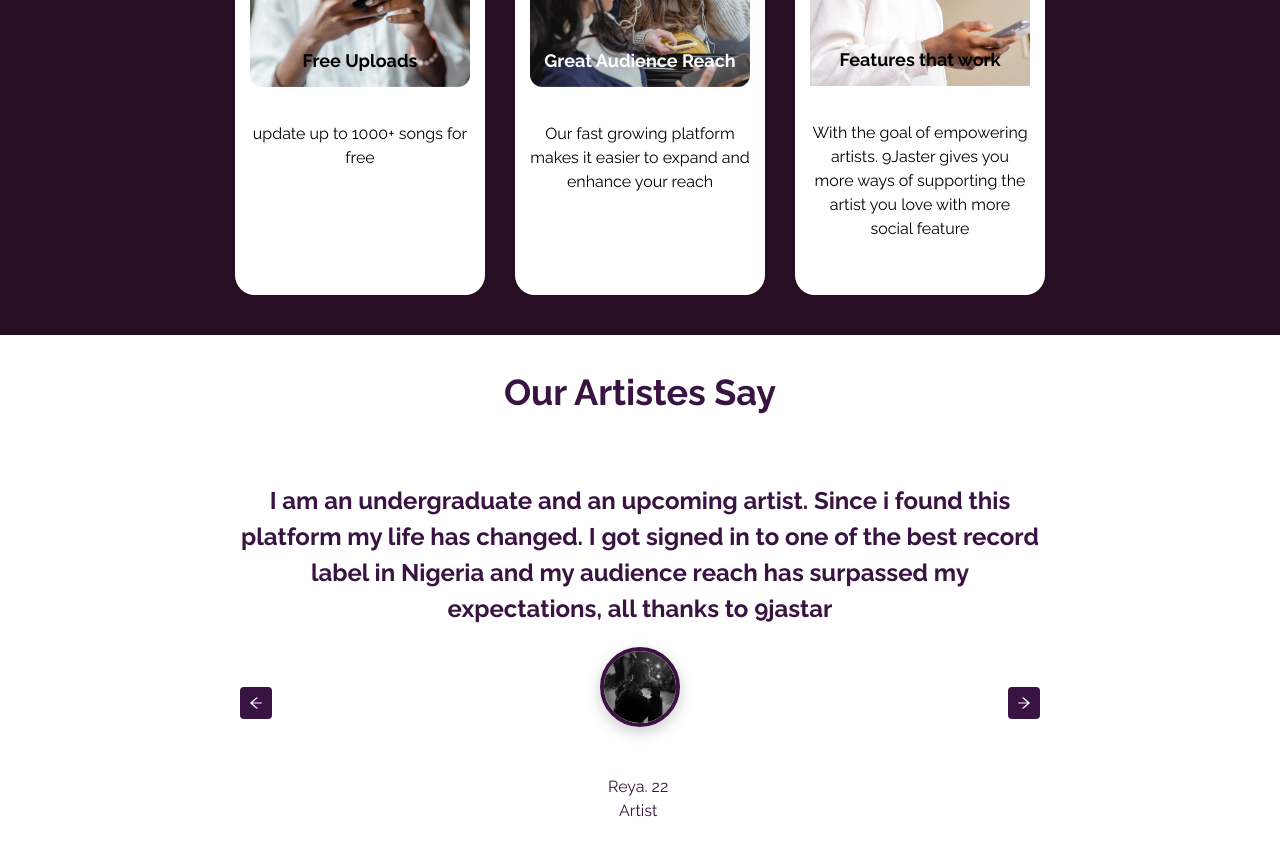
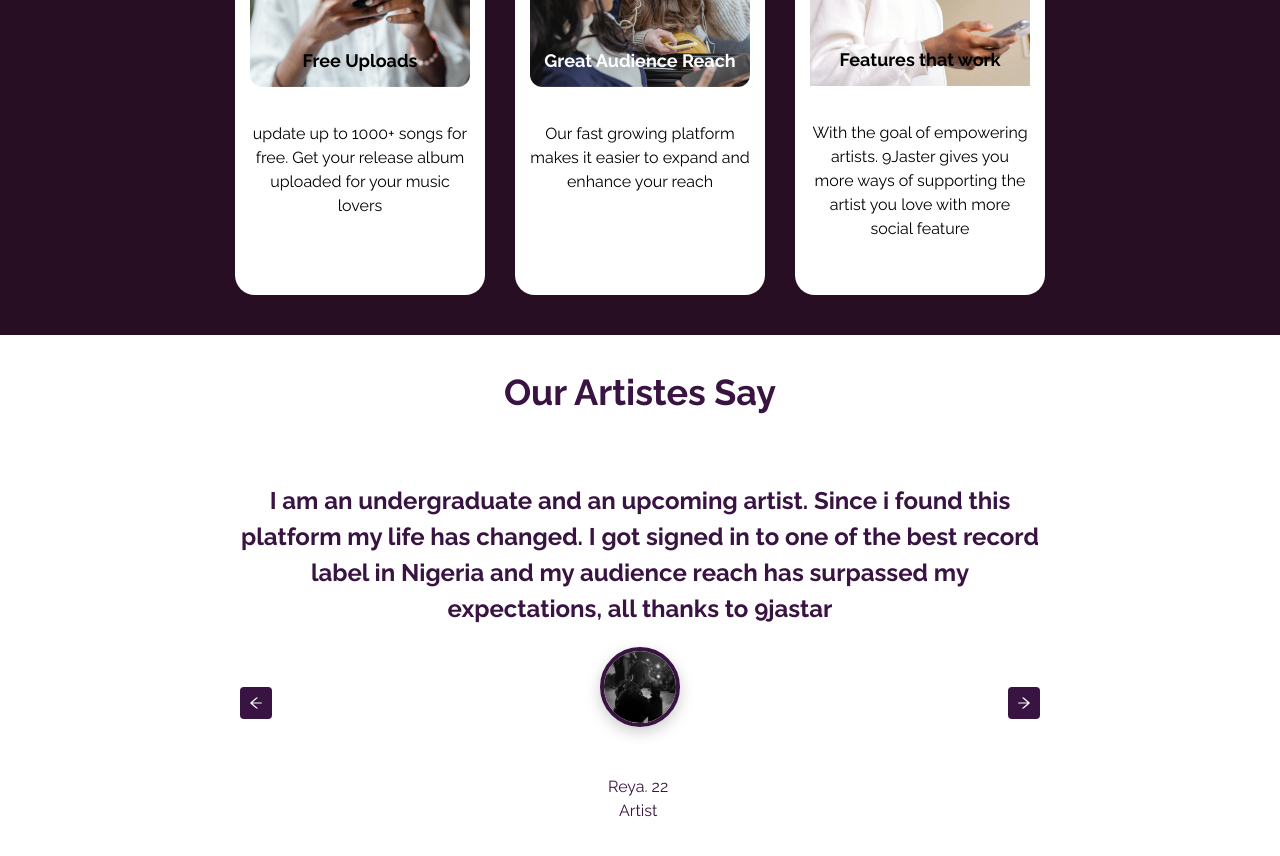
Before and after one commit to Hazzan180/ninegastar, a React (Create React App) app: page / in a window 1280 px wide. Shown: the part 2280-3136 px from the top of the page. Built offline with nearby package versions, Linux system fonts and the light colour scheme; no server answers.

Commit message:
new update

```diff
--- a/src/components/Ychooseus/Ychoose.jsx
+++ b/src/components/Ychooseus/Ychoose.jsx
@@ -14,7 +14,7 @@ const Ychooseus = () => {
             <img src="images/ny1.png" className='sponsor-img'></img>
           </div>
           <h5>Free Uploads</h5>
-          <p>update up to 1000+ songs for free</p>
+          <p>update up to 1000+ songs for free. Get your release album uploaded for your music lovers</p>
         </div>
 
         <div className='con1'>
```
